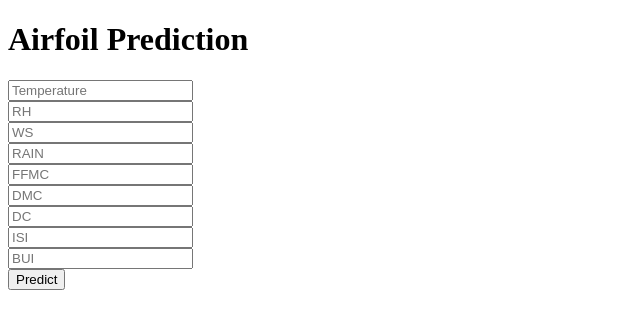
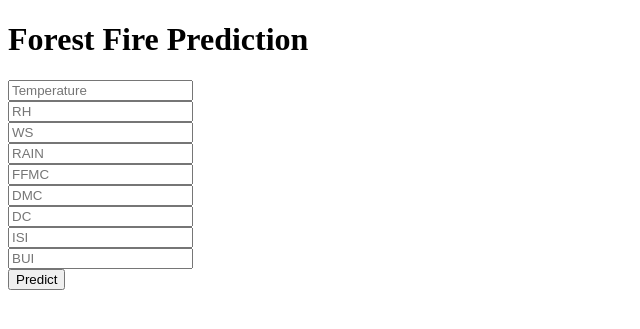
Before and after one commit to gaunspratik1/Airfoil-Regression-Test, a Flask app: page / in a window 1280 px wide. Shown: the top 329 px of the page, without its empty margins (0-640 px from the left). Run offline with Flask 2, Linux system fonts and the light colour scheme; parts of the project's set-up code (start-up, migrations or seed data) failed here and were passed over.

Commit message:
Add files via upload

```diff
--- a/templates/home.html
+++ b/templates/home.html
@@ -14,7 +14,7 @@
 
 <body>
  <div class="login">
-	<h1>Airfoil Prediction</h1>
+	<h1>Forest Fire Prediction</h1>
 
      <!-- Main Input For Receiving Query to our ML -->
     <form action="{{ url_for('predict')}}"method="post">
```
